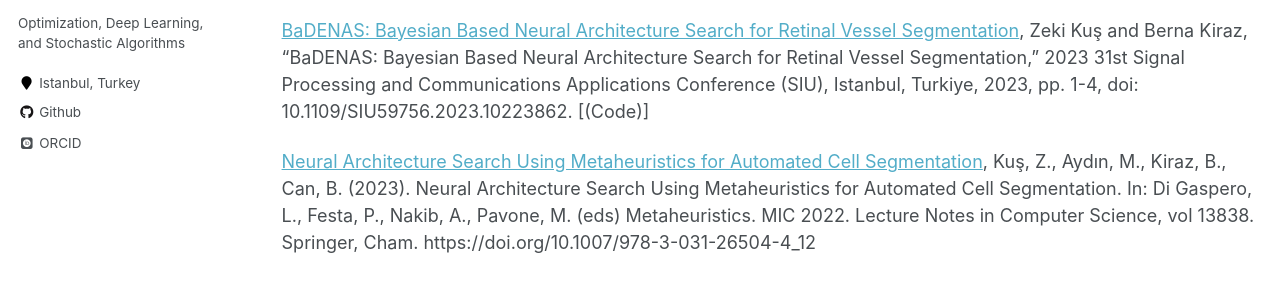
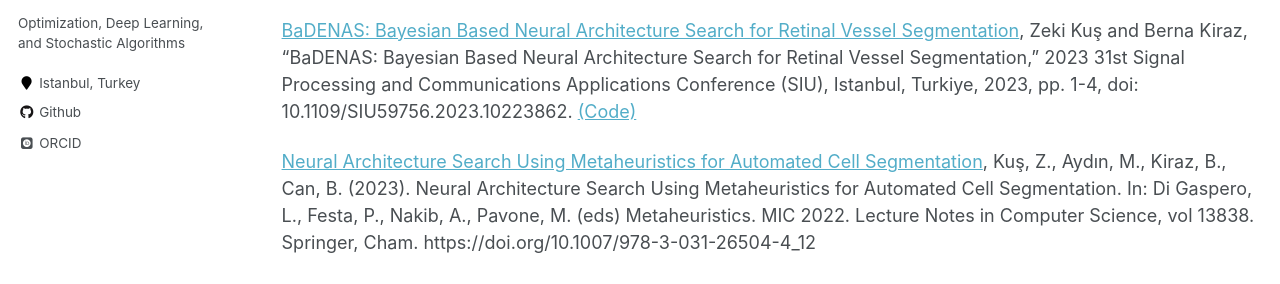
Before and after one commit to ODESALAB/odesalab.github.io, a Jekyll site: the page built from _pages/publications.md, in a window 1280 px wide and 900 px high, scrolled down 1043 px. Shown: the part 240-524 px from the top of the window. Built offline with Jekyll 4.4.1, drawn with Linux system fonts in a browser that asks for light colours; some web fonts are replaced; part of the change alters nothing that is shown.

```diff
--- a/_pages/publications.md
+++ b/_pages/publications.md
@@ -30,7 +30,7 @@ author_profile: true
 
 [Machine Learning Approaches for Cell Viability](https://ieeexplore.ieee.org/abstract/document/10223821) Zeliha Kaya, Zeki Kuş, Berna Kiraz and Gönül Uludağ, "Machine Learning Approaches for Cell Viability," 2023 31st Signal Processing and Communications Applications Conference (SIU), Istanbul, Turkiye, 2023, pp. 1-4, doi: 10.1109/SIU59756.2023.10223821.
 
-[BaDENAS: Bayesian Based Neural Architecture Search for Retinal Vessel Segmentation](https://ieeexplore.ieee.org/abstract/document/10223862), Zeki Kuş and Berna Kiraz, "BaDENAS: Bayesian Based Neural Architecture Search for Retinal Vessel Segmentation," 2023 31st Signal Processing and Communications Applications Conference (SIU), Istanbul, Turkiye, 2023, pp. 1-4, doi: 10.1109/SIU59756.2023.10223862. [(Code)]
+[BaDENAS: Bayesian Based Neural Architecture Search for Retinal Vessel Segmentation](https://ieeexplore.ieee.org/abstract/document/10223862), Zeki Kuş and Berna Kiraz, "BaDENAS: Bayesian Based Neural Architecture Search for Retinal Vessel Segmentation," 2023 31st Signal Processing and Communications Applications Conference (SIU), Istanbul, Turkiye, 2023, pp. 1-4, doi: 10.1109/SIU59756.2023.10223862. [(Code)](https://github.com/ODESALAB/BaDENAS)
 
 [Neural Architecture Search Using Metaheuristics for Automated Cell Segmentation](https://link.springer.com/chapter/10.1007/978-3-031-26504-4_12), Kuş, Z., Aydın, M., Kiraz, B., Can, B. (2023). Neural Architecture Search Using Metaheuristics for Automated Cell Segmentation. In: Di Gaspero, L., Festa, P., Nakib, A., Pavone, M. (eds) Metaheuristics. MIC 2022. Lecture Notes in Computer Science, vol 13838. Springer, Cham. https://doi.org/10.1007/978-3-031-26504-4_12
 
```
